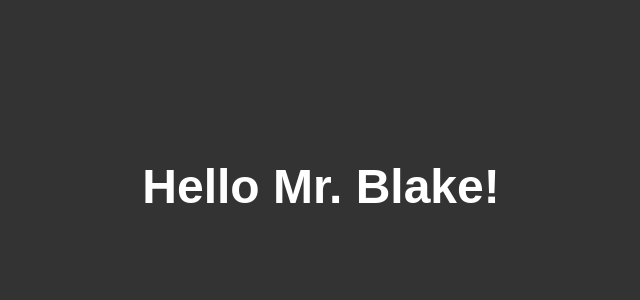
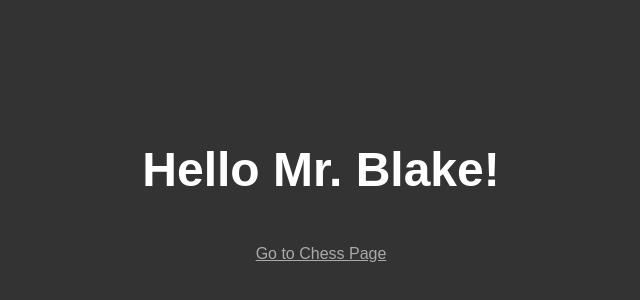
Before and after one commit to Basimpson123/Beginner-Rep, a plain HTML site: page index.html in a window 1280 px wide. Shown: the part 214-514 px from the top of the page, without its empty margins (319-959 px from the left). Drawn offline with Linux system fonts and the light colour scheme.

Commit message:
Update index.html

```diff
--- a/index.html
+++ b/index.html
@@ -7,6 +7,7 @@
   <style>
     body {
       display: flex;
+      flex-direction: column;
       justify-content: center;
       align-items: center;
       height: 100vh;
@@ -18,9 +19,14 @@
       font-size: 3rem;
       color: #fff;
     }
+    a {
+      color: #aaa;
+      margin-top: 1rem;
+    }
   </style>
 </head>
 <body>
   <h1>Hello Mr. Blake!</h1>
+  <a href="chess.html">Go to Chess Page</a>
 </body>
 </html>
```
